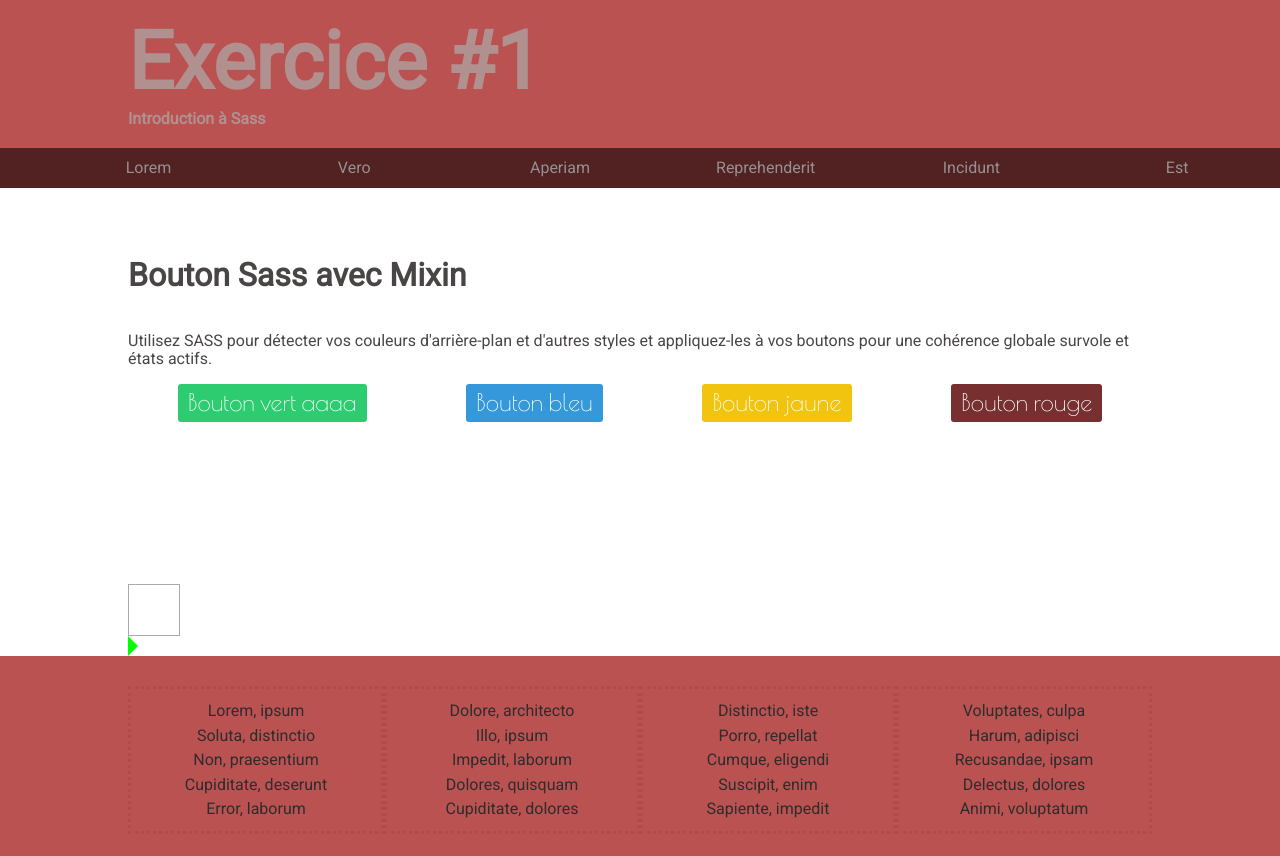
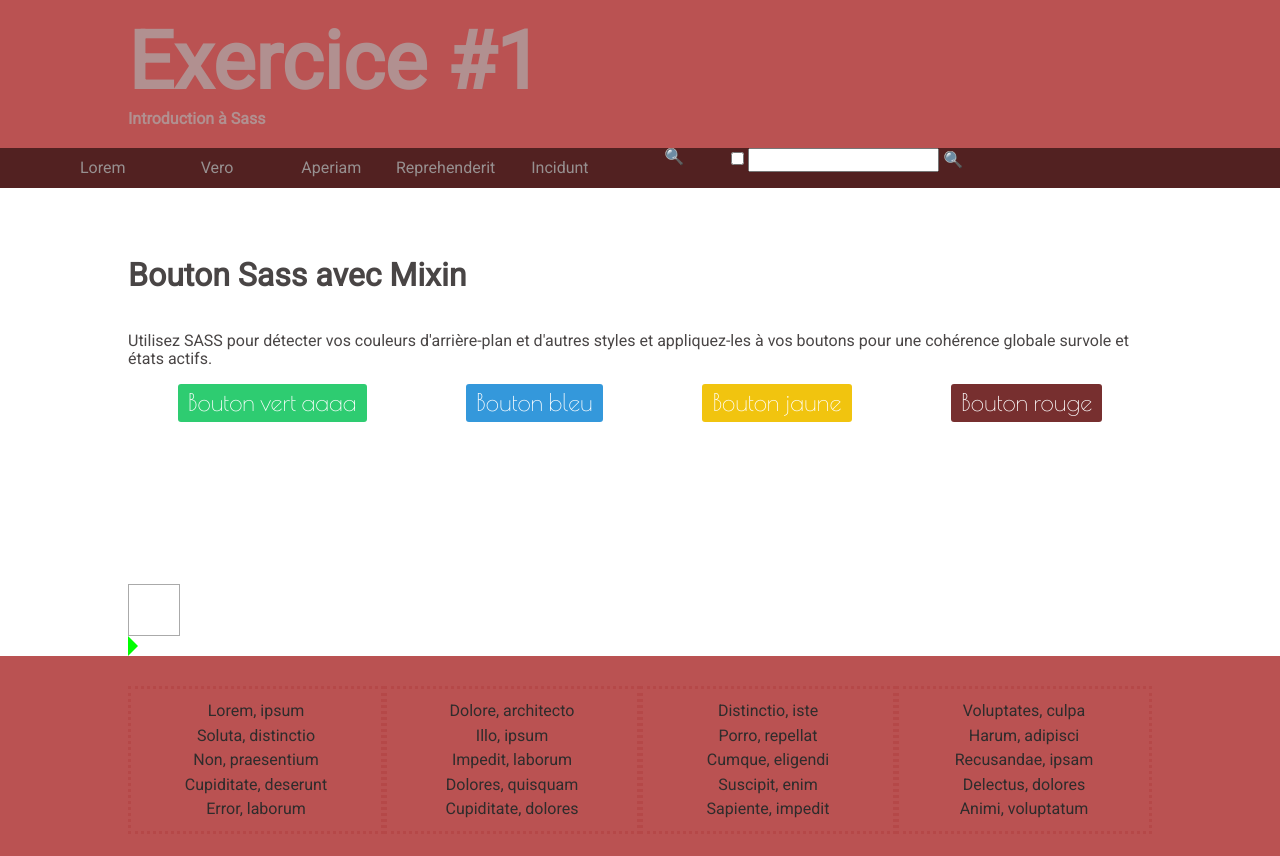
Before and after one commit to francoisMdesroches/ex-05, a plain HTML site: page index.htm in a window 1280 px wide. Drawn offline with nearby package versions, Linux system fonts and the light colour scheme.

Commit message:
Barre de recherche HTML

```diff
--- a/index.htm
+++ b/index.htm
@@ -28,8 +28,14 @@
                 <li><a href="">Aperiam</a></li>
                 <li><a href="">Reprehenderit</a></li>
                 <li><a href="">Incidunt</a></li>
-                <li><a href="">Est</a></li>
+                <li><label id="btnRecherche1" for="chkRecherche">&#128269;</li>
+
             </ul>
+            <div class='global'>
+                <input id="chkRecherche" type="checkbox">
+                <input type='search' id='txtRecherche'>
+                <label id="btnRecherche2" for="chkRecherche">&#128269;</label>
+            </div>
     </nav>
     <main>
         <section class="global">
```
